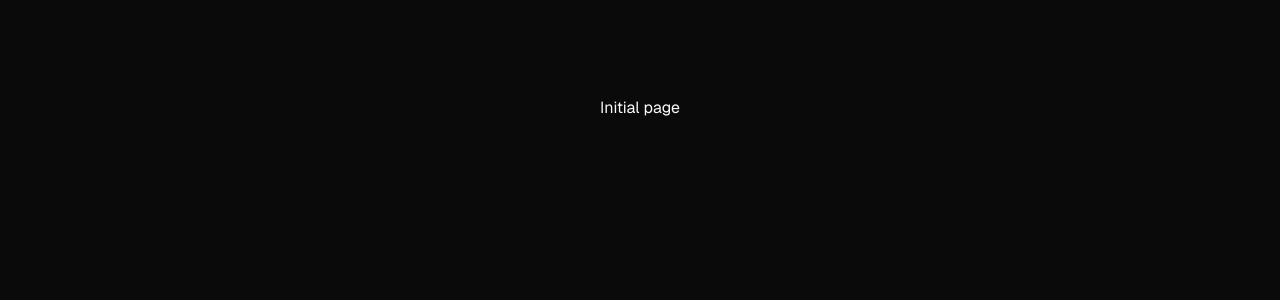
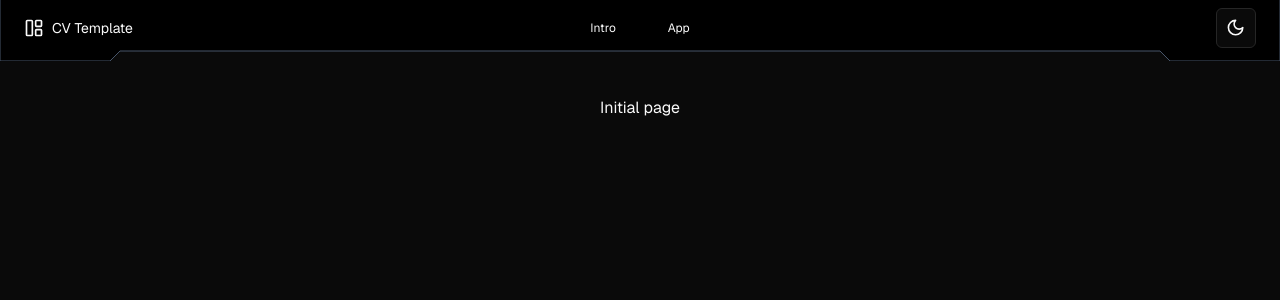
Before and after one commit to gap689/cv, a Next.js app: page / in a window 1280 px wide. Shown: the top 300 px of the page. Built offline with nearby package versions, Linux system fonts and the light colour scheme.

Commit message:
✨ ui(layout) added top navigation bar with polygon figure for minimalistic technological ui, and toggle theme integrated"

```diff
--- a/app/layout.tsx
+++ b/app/layout.tsx
@@ -5,6 +5,8 @@ import { GeistSans } from 'geist/font/sans';
 import { ThemeProvider } from '@/components/providers/theme-provider'
 
 import './globals.css'
+
+import TopNavigation from "@/components/navigation/top-nav";
 
 const inter = Inter({ subsets: ['latin'] })
 
@@ -27,6 +29,7 @@ export default function RootLayout({
           enableSystem={false}
           storageKey="labux-theme"
         >
+          <TopNavigation/>
           {children}
         </ThemeProvider>
       </body>
--- /dev/null
+++ b/components/navigation/top-nav.tsx
@@ -0,0 +1,120 @@
+"use client";
+
+import React, { useEffect, useState } from 'react';
+import { ModeToggle } from '@/components/mode-toggle';
+import Link from 'next/link';
+import { LayoutPanelLeft } from 'lucide-react';
+import { Button } from '@/components/ui/button';
+
+interface CreatePolygonProps {
+    color: string;
+    width: number;
+    height: number;
+    flapWidth: number;
+    middleHeight: number;
+    cornerValue?: number;
+    rightTopFlap?: boolean;
+    leftTopFlap?: boolean;
+    rightBottomFlap?: boolean;
+    leftBottomFlap?: boolean;
+}
+
+interface CreateSVGProps {
+    color: string;
+    width: number;
+    height: number;
+    flapWidth: number;
+    middleHeight: number;
+    // Additional props can be added here if needed
+  }
+
+// Function to create a polygon with dynamic points
+const createPolygon: React.FC<CreatePolygonProps> = ({ color, width, height, flapWidth, middleHeight, cornerValue = 0, ...rest }) => {
+  const calculatePoints = () => {
+    const rightTopFlap = +!!rest.rightTopFlap * middleHeight;
+    const leftTopFlap = +!!rest.leftTopFlap * middleHeight;
+    const rightBottomFlap = +!!rest.rightBottomFlap * middleHeight;
+    const leftBottomFlap = +!!rest.leftBottomFlap * middleHeight;
+
+    const pointsArray = [
+      [0, leftTopFlap], [flapWidth - middleHeight, leftTopFlap], [flapWidth, 0],
+      [width - flapWidth, 0], [width - flapWidth + middleHeight, rightTopFlap],
+      [width, rightTopFlap], [width, height - cornerValue - rightBottomFlap],
+      [width - cornerValue, height - rightBottomFlap], [width - flapWidth + middleHeight, height - rightBottomFlap],
+      [width - flapWidth, height - middleHeight], [flapWidth, height - middleHeight],
+      [flapWidth - middleHeight, height - leftBottomFlap], [cornerValue, height - leftBottomFlap],
+      [0, height - cornerValue - leftBottomFlap]
+    ];
+
+    return pointsArray.map(point => point.join(",")).join(" ");
+  };
+
+  return (
+    <polygon points={calculatePoints()} strokeWidth={1}/>
+  );
+};
+
+const CreateSVG: React.FC<CreateSVGProps> = ({color, width, height, flapWidth, middleHeight }) => {
+    return (
+      <svg width={width} height={height} className='stroke-slate-300 dark:stroke-slate-600 fill-white dark:fill-inherit'>
+        {createPolygon({color, width, height, flapWidth, middleHeight })}
+      </svg>
+    );
+  };
+
+
+// Function to create a responsive image component
+const TopNavigation = () => {
+
+    const [calculatedWidth, setCalculatedWidth] = useState(window.innerWidth);
+    const [calculatedHeight, setCalculatedHeight] = useState(56);
+
+    useEffect(() => {
+      const handleResize = () => {
+        setCalculatedWidth(window.innerWidth);
+      };
+
+      window.addEventListener("resize", handleResize, true);
+
+      return () => {
+        window.removeEventListener("resize", handleResize, true);
+      };
+    }, []);
+
+    return (
+        <div className="h-14 fixed flex items-center top-0 w-screen z-30">
+          <CreateSVG color='none' width={calculatedWidth} height={66} flapWidth={120} middleHeight={10} />
+          <div className='flex items-center justify-between absolute w-full px-3 sm:px-6' >
+            <div className='flex items-center w-full'>
+              <LayoutPanelLeft className='w-5 h-5'/>
+              <p className='text-sm hidden sm:flex ml-2'>CV Template</p>
+            </div>
+            <div className='w-full'>
+              <ul className='flex items-center justify-center space-x-3 sm:space-x-5 text-xs'>
+                <ol>
+                  <Link href="/">
+                    <Button variant="link" className='text-xs font-normal'>
+                      Intro
+                    </Button>
+                  </Link>
+                </ol>
+                <ol>
+                  <Link href="/app">
+                    <Button variant="link" className='text-xs font-normal'>
+                      App
+                    </Button>
+                  </Link>
+                </ol>
+              </ul>
+            </div>
+            <div className='flex w-full justify-end'>
+              <ModeToggle/>
+
+            </div>
+          </div>
+        </div>
+    )
+    ;
+  };
+
+  export default TopNavigation;
```
